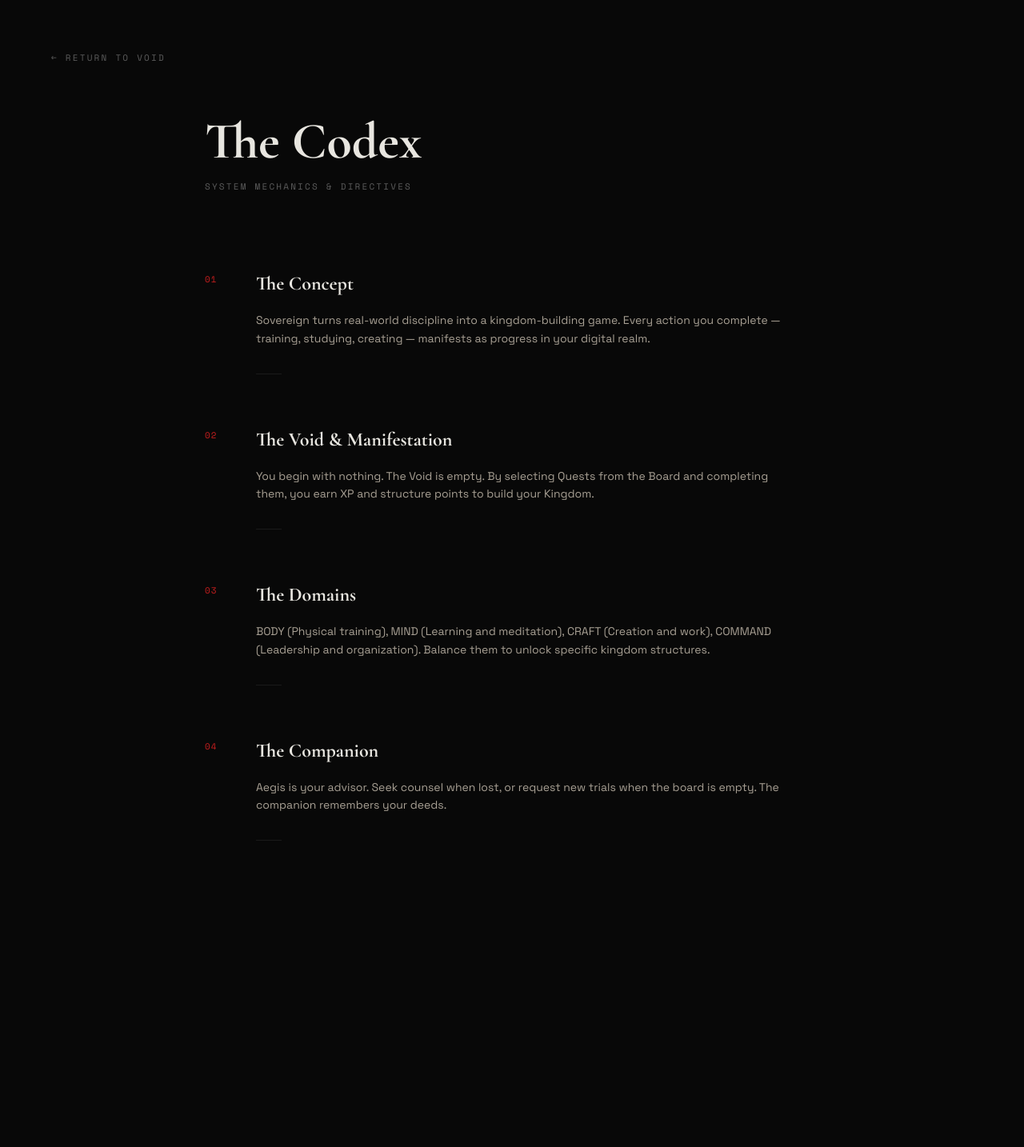
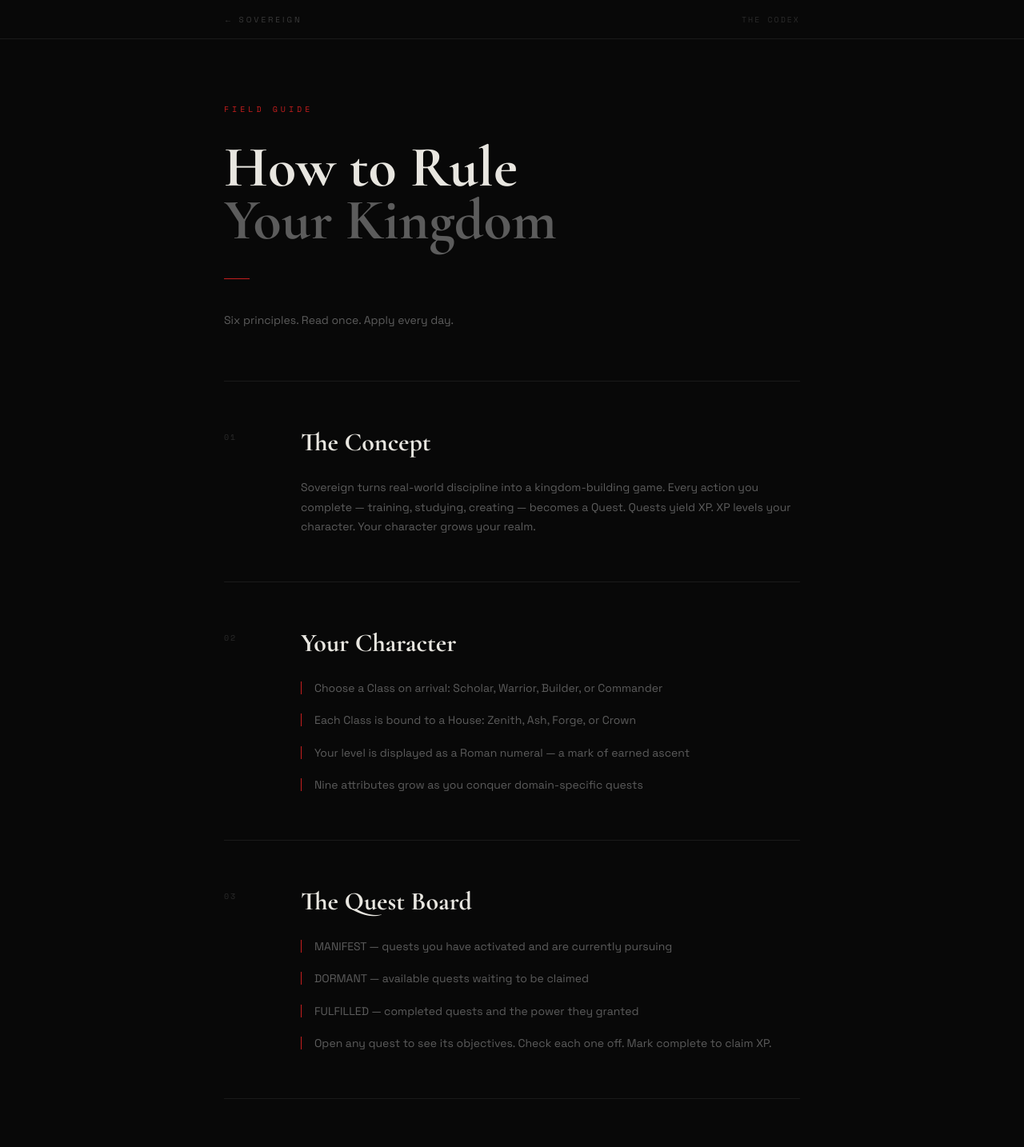
Before and after one commit to abdulmueezdev/sovereign, a Next.js app: page /guide in a window 1280 px wide. Shown: the top 1434 px of the page at 80% size. Before the commit the page ends 1179 px from the top, so only its background shows below. Built offline with nearby package versions, Linux system fonts and the light colour scheme.

Commit message:
fix: demo mode wiring, companion rendering, guide rewrite, auth removal

```diff
--- a/src/app/(app)/companion/page.tsx
+++ b/src/app/(app)/companion/page.tsx
@@ -1,21 +1,20 @@
 'use client'
 
 import { useState, useEffect, useRef, FormEvent } from 'react'
-import Image from 'next/image'
+import { getDemoCompanionResponse } from '@/lib/use-demo-data'
 
 type Message = {
   id: string
-  role: 'user' | 'companion'
+  role: 'user' | 'assistant'
   content: string
 }
 
-import { getDemoCompanionResponse } from '@/lib/use-demo-data'
 const IS_DEMO = process.env.NEXT_PUBLIC_DEMO_MODE === 'true'
 
 export default function CompanionPage() {
   const [messages, setMessages] = useState<Message[]>([])
   const [input, setInput] = useState('')
-  const [isProcessing, setIsProcessing] = useState(false)
+  const [isLoading, setIsLoading] = useState(false)
   const [timeStr, setTimeStr] = useState('00:00:00:00')
   const [activeTab, setActiveTab] = useState<'log' | 'protocols'>('log')
 
@@ -35,11 +34,11 @@
   useEffect(() => {
     // Auto-scroll
     messagesEndRef.current?.scrollIntoView({ behavior: 'smooth' })
-  }, [messages, isProcessing])
+  }, [messages, isLoading])
 
   useEffect(() => {
     if (IS_DEMO) {
-      setMessages([{ id: 'init', role: 'companion', content: 'The void stirs. Your kingdom grows stronger with each action. What would you manifest today?' }])
+      setMessages([{ id: 'init', role: 'assistant', content: 'The void stirs. Your kingdom grows stronger with each action. What would you manifest today?' }])
       return
     }
 
@@ -48,79 +47,74 @@
       .then(res => res.json())
       .then(data => {
         if (data.messages) {
-          setMessages(data.messages)
+          // Remap roles if necessary from db format to frontend format
+          const mappedMessages = data.messages.map((m: any) => ({
+            ...m,
+            role: m.role === 'companion' ? 'assistant' : m.role
+          }))
+          setMessages(mappedMessages)
         }
       })
       .catch(console.error)
   }, [])
 
-  const sendMessage = async (text: string) => {
-    if (!text.trim() || isProcessing) return
+  async function handleSend(messageText: string) {
+    const text = messageText.trim();
+    if (!text) return;
 
-    const userMsg: Message = { id: crypto.randomUUID(), role: 'user', content: text }
-    setMessages(prev => [...prev, userMsg])
-    setInput('')
-    setIsProcessing(true)
-
-    if (IS_DEMO) {
-      await new Promise(r => setTimeout(r, 900))
-      const response = getDemoCompanionResponse(text)
-      setMessages(prev => [...prev, { role: 'companion', content: response, id: crypto.randomUUID() }])
-      setIsProcessing(false)
-      return
-    }
+    const userMsg = { id: Date.now().toString(), role: 'user' as const, content: text };
+    setMessages(prev => [...prev, userMsg]);
+    setInput('');
+    setIsLoading(true);
 
     try {
-      const res = await fetch('/api/companion/message', {
-        method: 'POST',
-        headers: { 'Content-Type': 'application/json' },
-        body: JSON.stringify({ message: text })
-      })
-      const data = await res.json()
+      let responseText: string;
 
-      if (!res.ok) throw new Error(data.error || 'Failed to commune')
+      if (IS_DEMO) {
+        // Simulate AI delay
+        await new Promise(r => setTimeout(r, 900));
+        responseText = getDemoCompanionResponse(text);
+      } else {
+        const res = await fetch('/api/companion/message', {
+          method: 'POST',
+          headers: { 'Content-Type': 'application/json' },
+          body: JSON.stringify({ message: text }),
+        });
 
-      const compMsg: Message = { id: crypto.randomUUID(), role: 'companion', content: data.reply ?? 'The void stirs. Try again.' }
-      setMessages(prev => [...prev, compMsg])
-    } catch (err: any) {
-      console.error(err)
-      const errorMsg: Message = { id: crypto.randomUUID(), role: 'companion', content: `[SYSTEM ERROR] ${err.message}` }
-      setMessages(prev => [...prev, errorMsg])
+        if (!res.ok) throw new Error(`API error: ${res.status}`);
+        const data = await res.json();
+        responseText = data.message ?? data.response ?? data.content ?? data.reply ?? 'The void stirs. Try again.';
+      }
+
+      const aegisMsg = { id: (Date.now() + 1).toString(), role: 'assistant' as const, content: responseText };
+      setMessages(prev => [...prev, aegisMsg]);
+
+    } catch (err) {
+      console.error('[Companion] Send error:', err);
+      const errorMsg = {
+        id: (Date.now() + 1).toString(),
+        role: 'assistant' as const,
+        content: 'The void stirs. Try again.',
+      };
+      setMessages(prev => [...prev, errorMsg]);
     } finally {
-      setIsProcessing(false)
+      setIsLoading(false);
     }
   }
 
   const handleSubmit = (e: FormEvent) => {
     e.preventDefault()
-    sendMessage(input)
+    handleSend(input)
   }
 
   const handleQuickPrompt = (promptText: string) => {
-    sendMessage(promptText)
-  }
-
-  const WordReveal = ({ text }: { text: string }) => {
-    const words = text.split(' ')
-    return (
-      <div className="leading-relaxed whitespace-pre-wrap break-words w-full" style={{ wordBreak: 'break-word' }}>
-        {words.map((word, i) => (
-          <span
-            key={i}
-            className="inline-block animate-fade-in opacity-0"
-            style={{ animationDelay: `${i * 40}ms`, animationFillMode: 'forwards' }}
-          >
-            {word}&nbsp;
-          </span>
-        ))}
-      </div>
-    )
+    handleSend(promptText)
   }
 
   return (
     <div className="flex flex-col md:flex-row h-full relative -m-4 md:-m-8">
       {/* LEFT PANEL - TERMINAL */}
-      <div className="w-full md:w-[65%] bg-[#080808] flex flex-col p-4 md:p-8 overflow-hidden h-[50vh] md:h-full border-b md:border-b-0 md:border-r border-[#1A1A1A]">
+      <div className="flex-1 min-w-0 flex flex-col bg-[#080808] p-4 md:p-8 h-[50vh] md:h-full border-b md:border-b-0 md:border-r border-[#1A1A1A]">
 
         {/* Top left timestamp */}
         <div className="font-mono text-[11px] text-[#3A3A3A] mb-8 select-none">
@@ -128,26 +122,35 @@
         </div>
 
         {/* Chat Area */}
-        <div className="flex-1 overflow-y-auto overflow-x-hidden scrollbar-hide flex flex-col gap-8 pb-4">
+        <div className="flex-1 overflow-y-auto overflow-x-hidden min-w-0 pb-4 pr-4">
           {messages.map((msg) => (
-            <div key={msg.id} className={`flex flex-col ${msg.role === 'user' ? 'items-end' : 'items-start'} max-w-[85%] ${msg.role === 'user' ? 'self-end' : 'self-start'}`}>
-              {msg.role === 'user' ? (
-                <div className="font-sans text-[14px] text-[#5C5C5C] animate-fade-in text-right">
+            <div
+              key={msg.id}
+              className={`mb-8 ${msg.role === 'user' ? 'text-right' : 'text-left'}`}
+            >
+              {msg.role === 'assistant' ? (
+                <p
+                  className="font-serif text-[20px] italic text-[#E8E6E0] leading-relaxed break-words"
+                  style={{ whiteSpace: 'pre-wrap', wordBreak: 'break-word', overflowWrap: 'break-word' }}
+                >
                   {msg.content}
-                </div>
+                </p>
               ) : (
-                <div className="font-serif italic text-[22px] text-[#E8E6E0]">
-                  <WordReveal text={msg.content} />
-                </div>
+                <p
+                  className="font-sans text-[13px] text-[#5C5C5C] leading-relaxed inline-block break-words"
+                  style={{ wordBreak: 'break-word' }}
+                >
+                  {msg.content}
+                </p>
               )}
             </div>
           ))}
 
-          {isProcessing && (
-            <div className="self-start max-w-[85%] border-l-2 border-[#C41E1E] pl-4 py-1 animate-pulse">
-              <div className="font-sans text-[12px] text-[#5C5C5C] tracking-[0.1em] uppercase flex items-center gap-1">
-                PROCESSING REALITY <span className="w-2 h-3 bg-[#C41E1E] animate-pulse block" />
-              </div>
+          {isLoading && (
+            <div className="mb-8 text-left">
+              <p className="font-serif text-[20px] italic text-[#2A2A2A] animate-pulse">
+                The void stirs...
+              </p>
             </div>
           )}
 
@@ -158,17 +161,17 @@
       {/* RIGHT PANEL - PARCHMENT */}
       <div className="w-full md:w-[35%] bg-[#F5F0E8] flex flex-col p-4 md:p-8 overflow-y-auto h-[50vh] md:h-full">
 
-        {/* Profile */}
-        <div className="flex items-center gap-6 mb-8">
-          <div className="w-[160px] h-[160px] bg-[#E8E6E0] relative grayscale contrast-125 flex items-center justify-center border border-[#1A1A1A]">
-            <span className="font-serif text-[48px] text-[#1A1A1A]">A</span>
-          </div>
-          <div>
-            <h2 className="font-serif text-[32px] font-bold text-[#1A1A1A] mb-1 leading-none">AEGIS</h2>
-            <div className="font-mono text-[10px] text-[#5C5C5C] tracking-widest uppercase">
-              ARCHITECT · LVL 42
-            </div>
-          </div>
+        {/* Right panel header — text only, no avatar */}
+        <div className="p-6 border-b border-[#E8E0D0] mb-8">
+          <p className="font-mono text-[9px] tracking-[0.35em] uppercase text-[#9A9090] mb-1">
+            COMPANION
+          </p>
+          <h2 className="font-serif text-[32px] font-bold text-[#1A1A1A] leading-none mb-1">
+            Aegis
+          </h2>
+          <p className="font-mono text-[10px] tracking-[0.2em] uppercase text-[#9A9090]">
+            ARCHITECT · LVL 42
+          </p>
         </div>
 
         {/* Toggles */}
@@ -212,10 +215,10 @@
                 <div className="flex justify-end">
                   <button
                     type="submit"
-                    disabled={isProcessing || !input.trim()}
+                    disabled={isLoading || !input.trim()}
                     className="font-serif italic text-[18px] text-[#C41E1E] hover:text-[#1A1A1A] transition-colors disabled:opacity-50"
                   >
-                    {isProcessing ? 'Transmitting...' : 'Send →'}
+                    {isLoading ? 'Transmitting...' : 'Send →'}
                   </button>
                 </div>
               </form>
@@ -236,7 +239,7 @@
                   <button
                     key={prompt}
                     onClick={() => handleQuickPrompt(prompt)}
-                    disabled={isProcessing}
+                    disabled={isLoading}
                     className="border border-[#C8C0B4] text-[#1A1A1A] px-3 py-1.5 font-sans text-xs hover:border-[#1A1A1A] hover:bg-[#1A1A1A] hover:text-[#F5F0E8] transition-colors disabled:opacity-50"
                   >
                     {prompt}
--- a/src/app/guide/page.tsx
+++ b/src/app/guide/page.tsx
@@ -8,75 +8,134 @@
 
 const SECTIONS = [
   {
-    id: '01',
-    heading: 'The Concept',
-    body: 'Sovereign turns real-world discipline into a kingdom-building game. Every action you complete — training, studying, creating — manifests as progress in your digital realm.'
+    id: '01', heading: 'The Concept',
+    body: 'Sovereign turns real-world discipline into a kingdom-building game. Every action you complete — training, studying, creating — becomes a Quest. Quests yield XP. XP levels your character. Your character grows your realm.',
   },
   {
-    id: '02',
-    heading: 'The Void & Manifestation',
-    body: 'You begin with nothing. The Void is empty. By selecting Quests from the Board and completing them, you earn XP and structure points to build your Kingdom.'
+    id: '02', heading: 'Your Character',
+    lines: [
+      'Choose a Class on arrival: Scholar, Warrior, Builder, or Commander',
+      'Each Class is bound to a House: Zenith, Ash, Forge, or Crown',
+      'Your level is displayed as a Roman numeral — a mark of earned ascent',
+      'Nine attributes grow as you conquer domain-specific quests',
+    ],
   },
   {
-    id: '03',
-    heading: 'The Domains',
-    body: 'BODY (Physical training), MIND (Learning and meditation), CRAFT (Creation and work), COMMAND (Leadership and organization). Balance them to unlock specific kingdom structures.'
+    id: '03', heading: 'The Quest Board',
+    lines: [
+      'MANIFEST — quests you have activated and are currently pursuing',
+      'DORMANT — available quests waiting to be claimed',
+      'FULFILLED — completed quests and the power they granted',
+      'Open any quest to see its objectives. Check each one off. Mark complete to claim XP.',
+    ],
   },
   {
-    id: '04',
-    heading: 'The Companion',
-    body: 'Aegis is your advisor. Seek counsel when lost, or request new trials when the board is empty. The companion remembers your deeds.'
-  }
+    id: '04', heading: 'Your Kingdom',
+    lines: [
+      'Buildings unlock when your attributes cross specific thresholds',
+      'Manifest available structures to add them to your realm',
+      'Each building contributes passive bonuses and reflects your domain mastery',
+    ],
+  },
+  {
+    id: '05', heading: 'Aegis — Your Companion',
+    lines: [
+      'Aegis is your AI advisor, strategist, and voice of your realm',
+      'Ask for quest suggestions, progress analysis, or tactical guidance',
+      'Try: "Give me a quest", "Analyze my week", "I am struggling"',
+    ],
+  },
+  {
+    id: '06', heading: 'Settings',
+    lines: [
+      'Change character name, kingdom name, and companion name at any time',
+      'Switch your House — permitted once every seven days',
+      'Logout lives in the Danger Zone at the bottom of Settings',
+    ],
+  },
 ];
 
 export default function GuidePage() {
   return (
-    <div className="min-h-screen bg-[#080808] text-[#E8E6E0] selection:bg-[#C41E1E] selection:text-[#E8E6E0] flex flex-col font-sans">
-      {/* HEADER */}
-      <header className="flex-none p-8 md:p-12 lg:p-16 flex justify-between items-center animate-fade-in">
+    <div className="min-h-screen bg-[#080808] text-[#E8E6E0]">
+      {/* Nav */}
+      <div className="sticky top-0 z-10 border-b border-[#1A1A1A] bg-[#080808]">
+        <div className="flex items-center justify-between h-12 px-6 max-w-3xl mx-auto">
           <Link
             href="/"
-          className="font-mono text-[11px] tracking-[0.2em] text-[#5C5C5C] hover:text-[#E8E6E0] uppercase transition-colors"
+            className="font-sans text-[10px] tracking-[0.3em] uppercase text-[#3A3A3A] hover:text-[#E8E6E0] transition-colors duration-150 focus:outline-none"
           >
-          ← Return to Void
+            ← Sovereign
           </Link>
-      </header>
+          <span className="font-mono text-[10px] tracking-[0.2em] uppercase text-[#2A2A2A]">
+            The Codex
+          </span>
+        </div>
+      </div>
 
-      {/* CONTENT */}
-      <main className="flex-1 px-8 md:px-12 lg:px-16 max-w-4xl mx-auto w-full pb-32">
-        <div className="mb-24 animate-fade-in-up" style={{ animationDelay: '100ms' }}>
-          <h1 className="font-serif text-[48px] md:text-[64px] font-bold mb-4 leading-none text-[#E8E6E0]">
-            The Codex
+      {/* Hero */}
+      <div className="max-w-3xl mx-auto px-6 pt-20 pb-16">
+        <p className="font-mono text-[10px] tracking-[0.4em] uppercase text-[#C41E1E] mb-8">
+          Field Guide
+        </p>
+        <h1 className="font-serif text-[56px] md:text-[72px] font-bold leading-[0.92] mb-10">
+          How to Rule
+          <br />
+          <span className="text-[#5C5C5C]">Your Kingdom</span>
         </h1>
-          <p className="font-mono text-[11px] tracking-[0.2em] text-[#5C5C5C] uppercase">
-            System Mechanics & Directives
+        <div className="w-8 h-[1px] bg-[#C41E1E] mb-10" />
+        <p className="font-sans text-[14px] text-[#5C5C5C] leading-relaxed max-w-sm">
+          Six principles. Read once. Apply every day.
         </p>
       </div>
 
-        <div className="space-y-16">
-          {SECTIONS.map((section, index) => (
-            <div
-              key={section.id}
-              className="group relative pl-8 md:pl-16 animate-fade-in-up"
-              style={{ animationDelay: `${(index + 2) * 100}ms` }}
-            >
-              <div className="absolute left-0 top-1 font-mono text-[11px] tracking-widest text-[#C41E1E]">
-                {section.id}
-              </div>
-
-              <h2 className="font-serif text-[24px] font-bold mb-4 text-[#E8E6E0] group-hover:text-[#C41E1E] transition-colors">
-                {section.heading}
+      {/* Sections */}
+      <div className="max-w-3xl mx-auto px-6 pb-32">
+        {SECTIONS.map((s) => (
+          <div key={s.id} className="border-t border-[#1A1A1A] py-14">
+            <div className="grid grid-cols-[48px_1fr] gap-8 md:gap-12">
+              <span className="font-mono text-[10px] tracking-[0.2em] text-[#2A2A2A] uppercase block pt-[6px]">
+                {s.id}
+              </span>
+              <div>
+                <h2 className="font-serif text-[28px] md:text-[32px] font-bold mb-6 leading-tight">
+                  {s.heading}
                 </h2>
-
-              <p className="font-sans text-[14px] leading-relaxed text-[#A8A094] max-w-2xl">
-                {section.body}
+                {s.body && (
+                  <p className="font-sans text-[14px] text-[#5C5C5C] leading-[1.75]">
+                    {s.body}
                   </p>
-
-              <div className="w-8 h-[1px] bg-[#1A1A1A] mt-8 group-hover:w-16 group-hover:bg-[#C41E1E] transition-all duration-300" />
+                )}
+                {s.lines && (
+                  <div className="space-y-4">
+                    {s.lines.map((line, j) => (
+                      <div key={j} className="flex items-start gap-4">
+                        <span className="block w-[1px] min-h-[16px] bg-[#C41E1E] mt-[4px] shrink-0" />
+                        <p className="font-sans text-[14px] text-[#5C5C5C] leading-[1.75]">
+                          {line}
+                        </p>
                       </div>
                     ))}
                   </div>
-      </main>
+                )}
+              </div>
+            </div>
+          </div>
+        ))}
+
+        {/* CTA */}
+        <div className="border-t border-[#1A1A1A] pt-20 flex flex-col items-start gap-8">
+          <p className="font-serif text-[22px] italic text-[#3A3A3A]">
+            The void awaits your command.
+          </p>
+          <Link
+            href="/dashboard"
+            className="inline-block bg-[#C41E1E] text-white font-sans text-[11px] tracking-[0.2em] uppercase px-10 py-4 hover:bg-[#E8282B] active:scale-[0.97] transition-all duration-150 focus:outline-none"
+          >
+            Enter the Void
+          </Link>
+        </div>
+      </div>
     </div>
   );
 }
--- a/src/components/layout/AppHeader.tsx
+++ b/src/components/layout/AppHeader.tsx
@@ -47,7 +47,7 @@
         {/* Guide link — right */}
         <Link
           href="/guide"
-          className="font-mono text-[10px] tracking-[0.2em] uppercase text-[#3A3A3A] hover:text-[#5C5C5C] transition-colors duration-150 hidden md:block"
+          className="font-mono text-[10px] tracking-[0.2em] uppercase text-[#3A3A3A] hover:text-[#5C5C5C] transition-colors duration-150 hidden md:block focus:outline-none focus-visible:outline-none"
         >
           Codex
         </Link>
```
Also changed, not shown: src/app/page.tsx (+12 -11 lines). Lines whose indentation alone changed are shown as unchanged.
